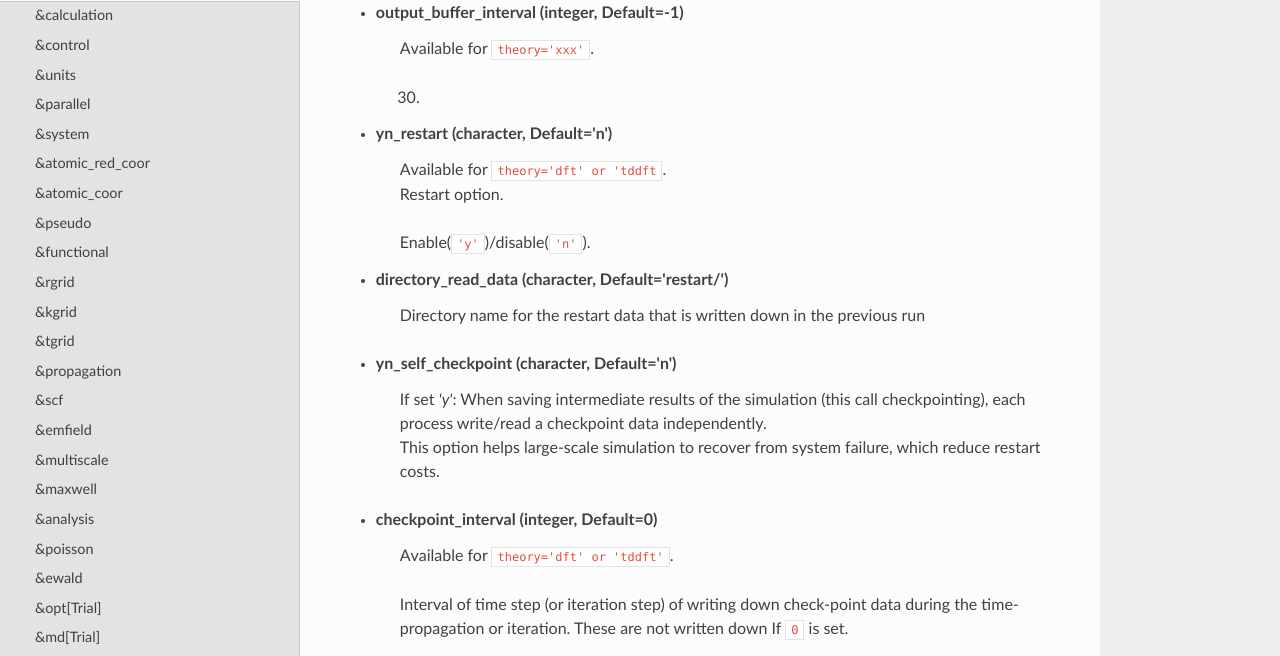
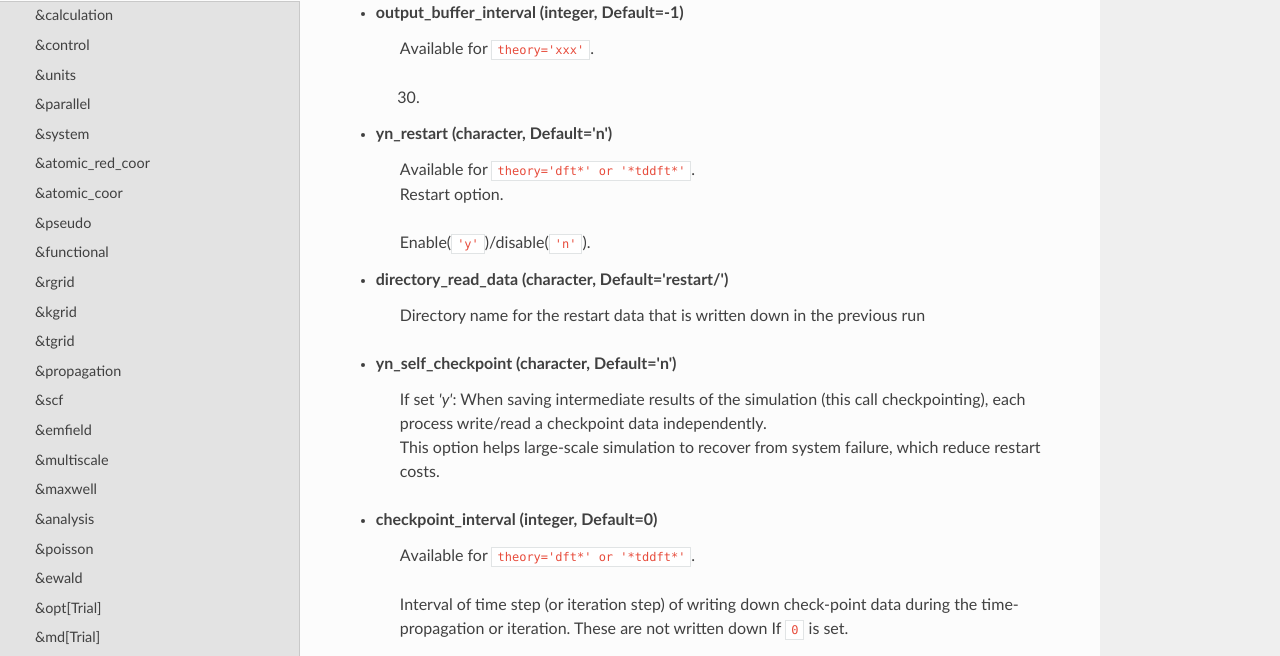
Before and after one commit to SALMON-TDDFT/SALMON-DOCS, a Sphinx documentation site: the page built from source/input_keyword_list.rst, in a window 1280 px wide and 900 px high, scrolled down 1749 px. Shown: the part 96-752 px from the top of the window. Built offline with Sphinx 7.4.7 and the Read the Docs theme 2.0.0, drawn with Linux system fonts in a browser that asks for light colours; formulas are drawn with MathJax 3; some of the changed text lies outside the part shown.

```diff
--- a/source/input_keyword_list.rst
+++ b/source/input_keyword_list.rst
@@ -73,7 +73,7 @@ List of all input keywords
    xxx.
 
 - **yn_restart** (character, Default='n')
-   | Available for ``theory='dft' or 'tddft``.
+   | Available for ``theory='dft*' or '*tddft*'``.
    | Restart option.
    Enable(``'y'``)/disable(``'n'``).
 
@@ -85,7 +85,7 @@ List of all input keywords
    | This option helps large-scale simulation to recover from system failure, which reduce restart costs.
 
 - **checkpoint_interval** (integer, Default=0)
-   | Available for ``theory='dft' or 'tddft'``.
+   | Available for ``theory='dft*' or '*tddft*'``.
    Interval of time step (or iteration step) of writing down check-point data during the time-propagation or iteration.
    These are not written down If ``0`` is set.
 
@@ -120,7 +120,7 @@ List of all input keywords
    If negative time is chosen, the automatic shutdown is not performed.
 
 - **method_wf_distributor** (character, Default='single')
-   | Available for ``theory='dft' or 'tddft'``.
+   | Available for ``theory='dft*' or '*tddft*'``.
    | Select a method of save/load the wave function.
    | 'single': wave function saves/loads a single shared file.
    | 'slice' : wave function saves/loads to a file per the orbital function.
```
